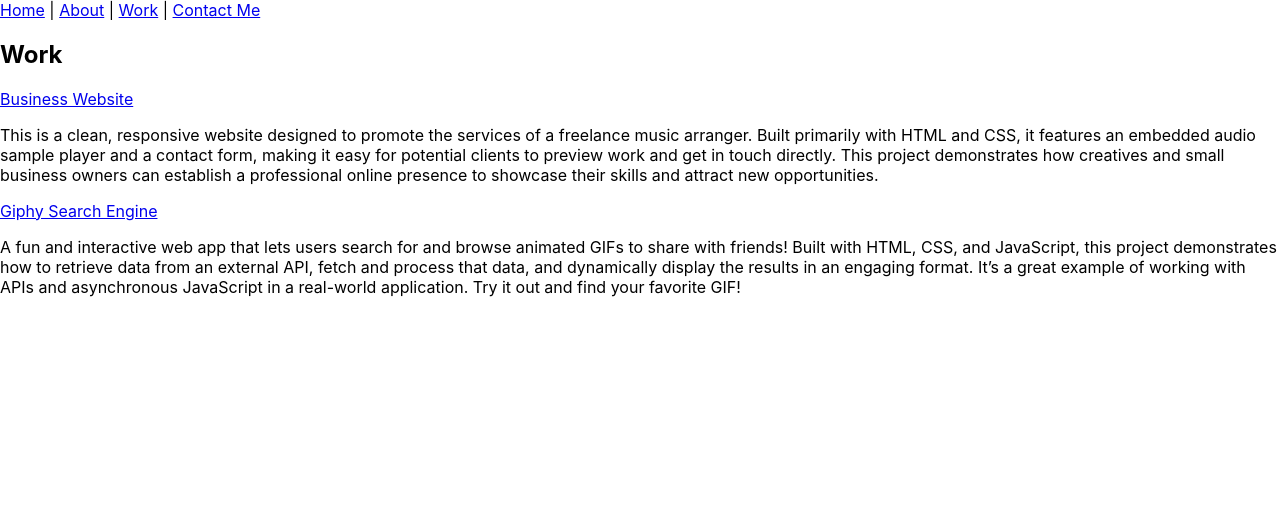
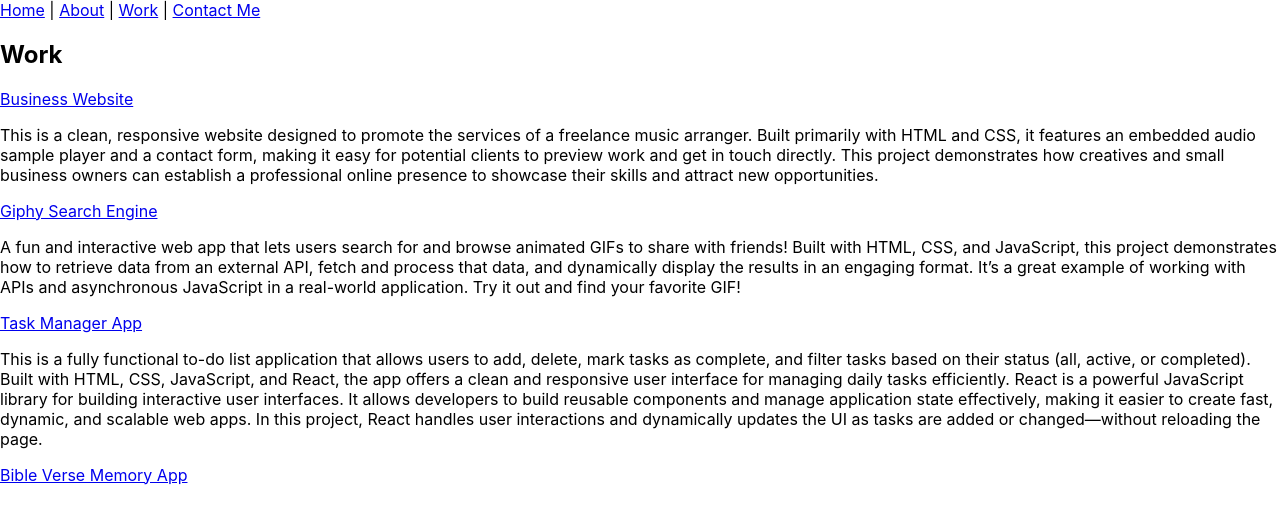
Before and after one commit to NatGallagher/Portfolio, a React (Create React App) app in the folder portfolio/: page /#/work in a window 1280 px wide. Shown: the top 524 px of the page. Built offline with nearby package versions, Linux system fonts and the light colour scheme.

Commit message:
task manager project added with a description

```diff
--- a/portfolio/src/components/Work.js
+++ b/portfolio/src/components/Work.js
@@ -11,6 +11,16 @@ function Work() {
                 <p>A fun and interactive web app that lets users search for and browse animated GIFs to share with friends! Built with HTML, CSS, and JavaScript, this project demonstrates how to retrieve data from an external API, fetch and process that data, and dynamically display the results in an engaging format. It’s a great example of working with APIs and asynchronous JavaScript in a real-world application.
                 Try it out and find your favorite GIF!</p>
             </div>
+            <div>
+                <a href="https://natgallagher.github.io/Gallagh-Project-3/">Task Manager App</a>
+                <p>This is a fully functional to-do list application that allows users to add, delete, mark tasks as complete, and filter tasks based on their status (all, active, or completed). Built with HTML, CSS, JavaScript, and React, the app offers a clean and responsive user interface for managing daily tasks efficiently.
+
+React is a powerful JavaScript library for building interactive user interfaces. It allows developers to build reusable components and manage application state effectively, making it easier to create fast, dynamic, and scalable web apps. In this project, React handles user interactions and dynamically updates the UI as tasks are added or changed—without reloading the page.</p>
+            </div>
+            <div>
+                <a href="https://natgallagher.github.io/Gallagh-Project-4/">Bible Verse Memory App</a>
+                <p></p>
+            </div>
         </>
     )
 }
```
